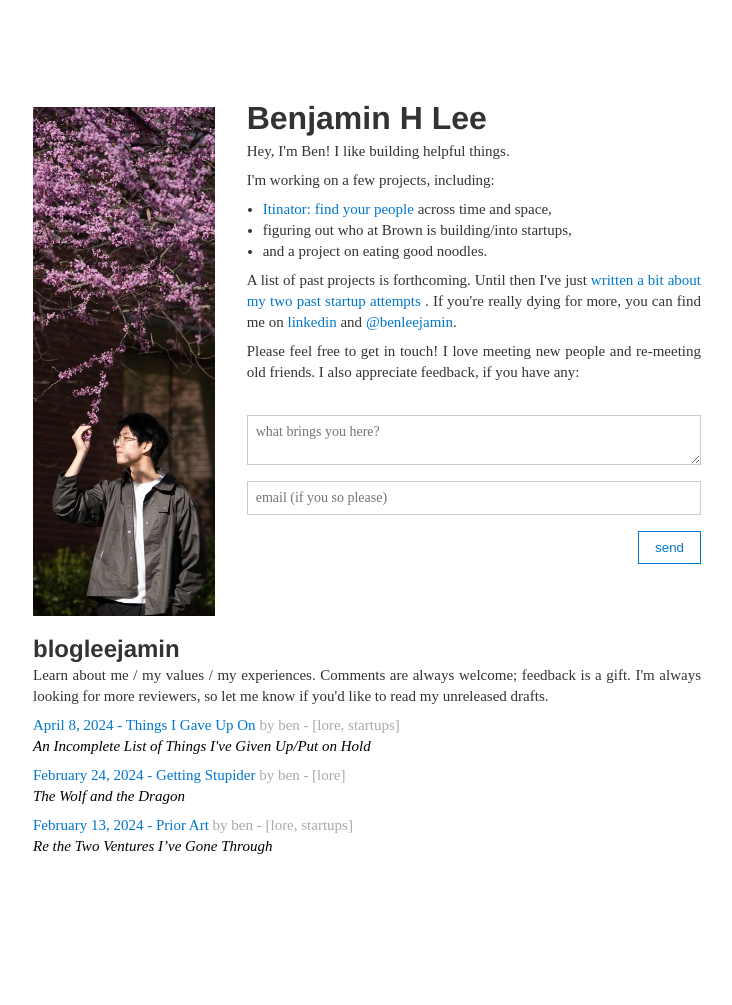
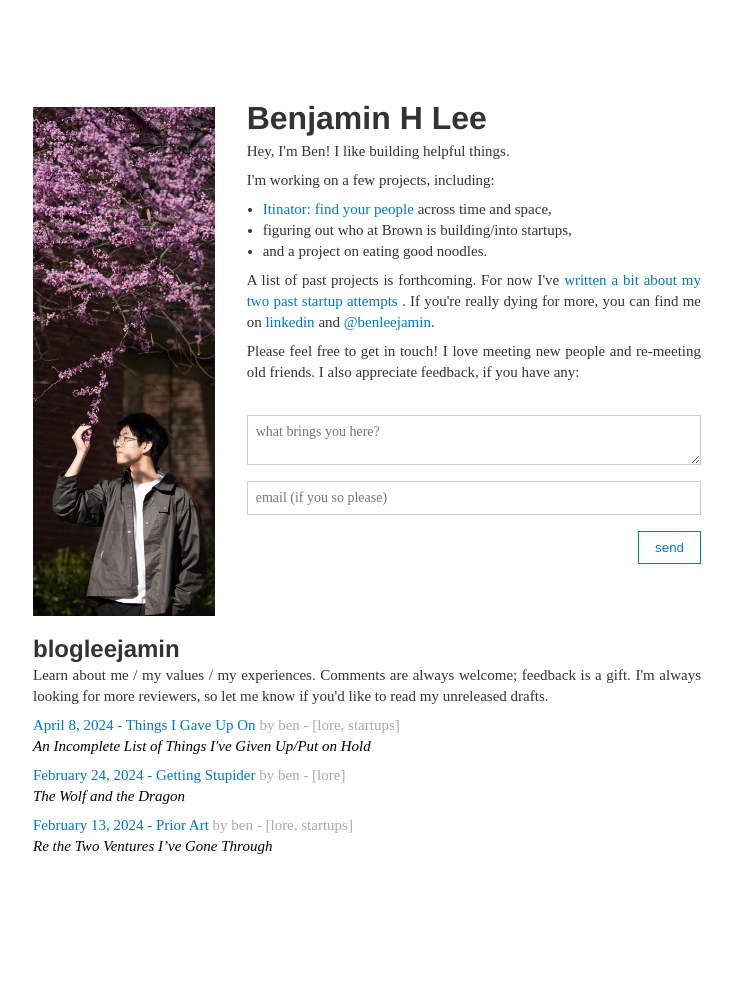
Before and after one commit to BenjaminHLee/BenjaminHLee.github.io, a Jekyll site: the page built from index.html, in a window 1280 px wide. Shown: the whole page, without its empty margins (273-1005 px from the left). Built offline with Jekyll 4.4.1, drawn with Linux system fonts in a browser that asks for light colours.

Commit message:
Update blog copy (nit)

```diff
--- a/index.html
+++ b/index.html
@@ -44,7 +44,7 @@ title: benleejamin
           </ul>
         </p>
         <p>
-          A list of past projects is forthcoming. Until then I've just
+          A list of past projects is forthcoming. For now I've
           <a href="{% post_url 2024-02-13-prior-art %}">
             written a bit about my two past startup attempts
           </a>.
```
